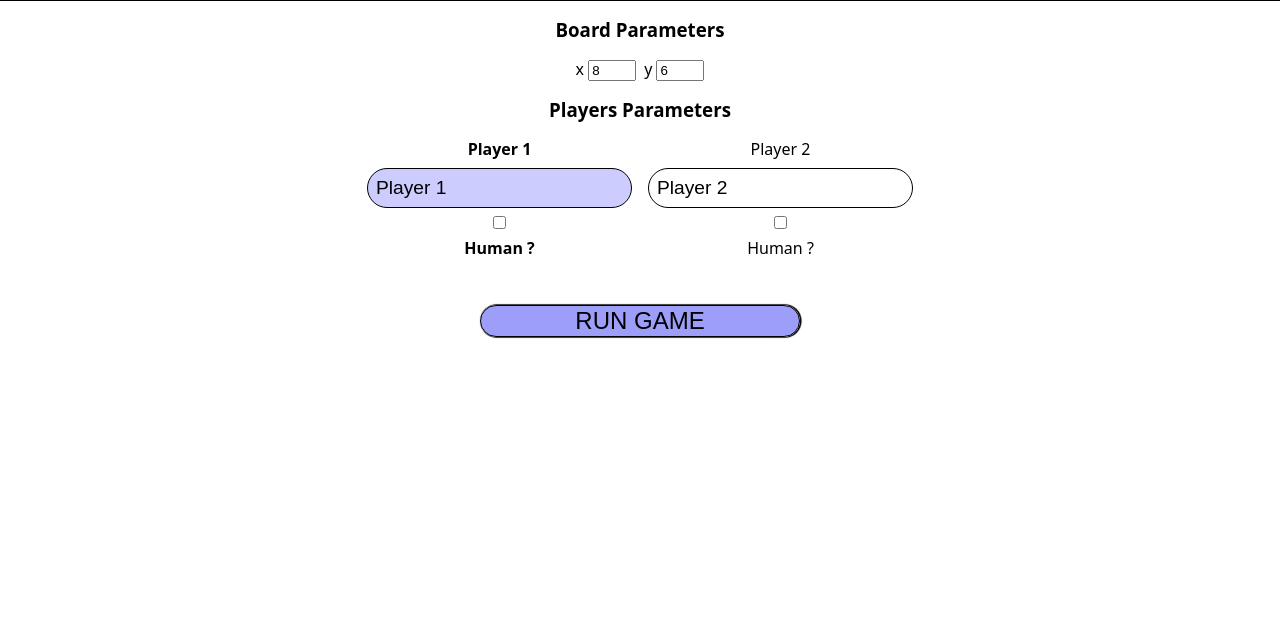
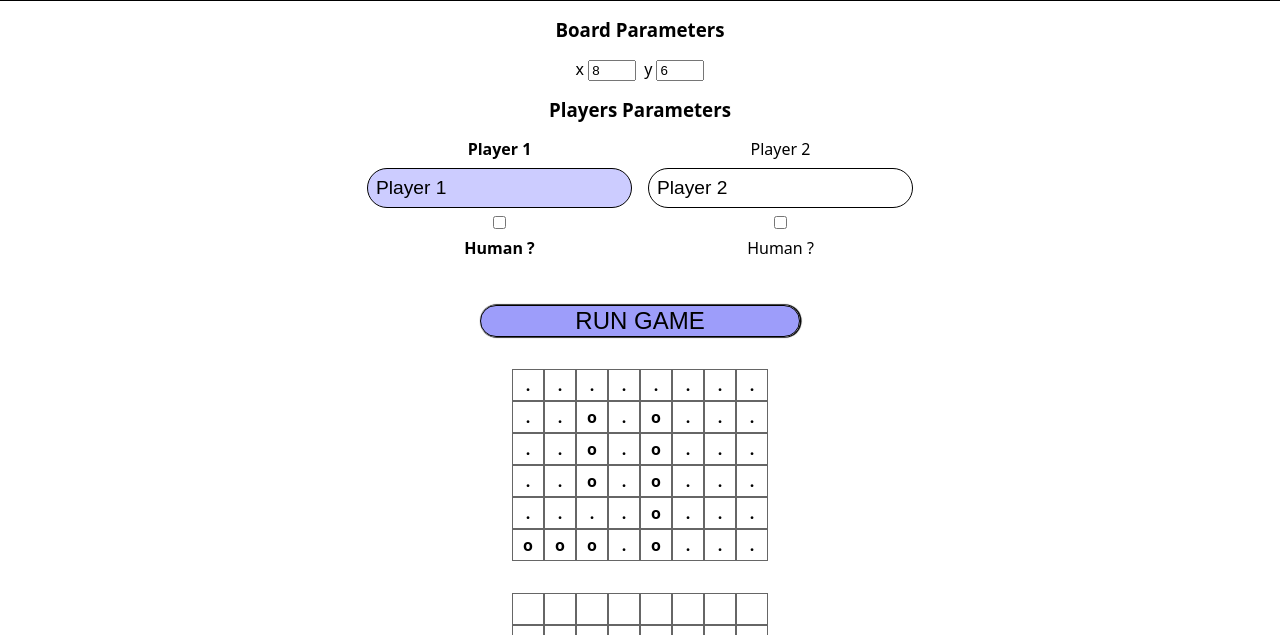
Before and after one commit to EnumaOub/Battleship, a website built with webpack: page src/index.html in a window 1280 px wide. Shown: the part 105-740 px from the top of the page. Built offline with nearby package versions, Linux system fonts and the light colour scheme.

Commit message:
Can show hidden and player board

```diff
--- a/src/index.html
+++ b/src/index.html
@@ -50,6 +50,9 @@
                 <button id="run-game">RUN GAME</button>
             </div>
         </div>
+        <div class="grid true">
+
+        </div>
         <div class="grid">
 
         </div>
--- a/src/modules/internal/Gameboard.js
+++ b/src/modules/internal/Gameboard.js
@@ -8,7 +8,7 @@ export default class Gameboard {
         this.attackNb = 0;
         this.attackMissed = 0;
         this.shipAlive = 0;
-        this.boardG = this.initBoard(xSize, ySize);
+        this.boardG = this.initBoard(ySize, xSize);
     };
 
     initBoard(cols, rows) {
@@ -24,12 +24,12 @@ export default class Gameboard {
 
     populateShip(ship) {
         if (ship.position === "HORIZONTAL") {
-            for (let i=ship.coordInit[0]; i<ship.coordFin[0]; i++) {
+            for (let i=ship.coordInit[0]; i<=ship.coordFin[0]; i++) {
                 this.boardG[i][ship.coordInit[1]] = 'o';
             }
         }
         else if (ship.position === "VERTICAL") {
-            for (let i=ship.coordInit[1]; i<ship.coordFin[1]; i++) {
+            for (let i=ship.coordInit[1]; i<=ship.coordFin[1]; i++) {
                 this.boardG[ship.coordInit[0]][i] = 'o';
             }
         }
--- a/src/modules/ui/CreateGame.js
+++ b/src/modules/ui/CreateGame.js
@@ -3,8 +3,8 @@ import Player from "../internal/Player"
 export const CreateGame = function() {
 
     const player1Coord = [
-        [[0, 5], [3, 5]],
-        [[2, 2], [2, 0]],
+        [[0, 5], [2, 5]],
+        [[2, 3], [2, 1]],
         [[4, 1], [4, 5]]
     ];
 
@@ -16,6 +16,18 @@ export const CreateGame = function() {
 
     const addShip = function(coord, player) {
         player.board.addShip(coord[0], coord[1])
+    };
+    const initBoard = function() {
+        const cols = document.getElementById('coordX').value;
+        const rows = document.getElementById('coordY').value;
+        const array = [];
+        for (let i = 0; i < rows; i++) {
+            array[i] = [];
+            for (let j = 0; j < cols; j++) {
+                array[i][j] = "";
+            }
+        }
+        return array;
     };
 
     const createPlayer = function(name, setCoord) {
@@ -29,11 +41,55 @@ export const CreateGame = function() {
     };
 
     let players = {
-        player1: createPlayer("player1", player1Coord),
-        player2: createPlayer("player2", player2Coord),
+        player1: {
+            player: createPlayer("player1", player1Coord),
+            board: initBoard()
+        },
+        player2: {
+            player: createPlayer("player2", player1Coord),
+            board: initBoard()
+        },
+    };
+
+
+    const generateTrueBoard = function(player) {
+        const board = player.board.boardG;
+        const rows = board[0].length;
+        const cols = board.length;
+        const container = document.getElementsByClassName("grid true")[0];
+        container.style["grid-template-columns"] = `repeat(${cols}, 2rem)`
+        container.style["grid-template-rows"] = `repeat(${rows}, 2rem)`
+        for (let row=0; row<rows; row++) {
+            for (let col=0; col<cols; col++) {
+                const grid_elem = document.createElement("div");
+                grid_elem.className = "grid_elem";
+                grid_elem.id = `r_${row}_c_${col}`;
+                grid_elem.textContent = board[col][row];
+                container.appendChild(grid_elem);
+            }
+        }
+    };
+
+    const generateHiddenBoard = function(board) {
+        const container = document.getElementsByClassName("grid")[1];
+        const rows = board[0].length;
+        const cols = board.length;
+        container.style["grid-template-columns"] = `repeat(${rows}, 2rem)`
+        container.style["grid-template-rows"] = `repeat(${cols}, 2rem)`
+        for (let row=0; row<rows; row++) {
+            for (let col=0; col<cols; col++) {
+                const grid_elem = document.createElement("div");
+                grid_elem.className = "grid_elem";
+                grid_elem.id = `r_${row}_c_${col}`;
+                grid_elem.textContent = board[col][row];
+                container.appendChild(grid_elem);
+            }
+        }
     };
 
     return {
-        players
+        players,
+        generateTrueBoard,
+        generateHiddenBoard
     };
 };
--- a/src/modules/ui/ui.js
+++ b/src/modules/ui/ui.js
@@ -3,4 +3,6 @@ import { CreateGame } from "./CreateGame"
 export const UI = function() {
     const game = CreateGame();
     console.log(game.players);
+    game.generateTrueBoard(game.players.player1.player)
+    game.generateHiddenBoard(game.players.player1.board)
 }
--- a/src/styles/styles.css
+++ b/src/styles/styles.css
@@ -127,14 +127,14 @@ main {
 }
 
 .grid div {
-    border: 3px solid rgba(0, 0, 0, 0.6);
+    border: 1px solid rgba(0, 0, 0, 0.6);
 }
 
 .grid_elem {
     display: flex;
     justify-content: center;
     align-items: center;
-    font-size: 4rem;
+    font-size: 1rem;
     font-weight: bold;
     cursor: pointer;
 }
@@ -147,18 +147,7 @@ main {
     background-color: rgba(0, 255, 0, 0.4);
 }
 
-.grid_elem[id*='r_0']{
-    border-top: none;
-}
-.grid_elem[id*='r_2']{
-    border-bottom: none;
-}
-.grid_elem[id*='c_2']{
-    border-right: none;
-}
-.grid_elem[id*='c_0']{
-    border-left: none;
-}
+
 
 /* Dialog */
 
```
